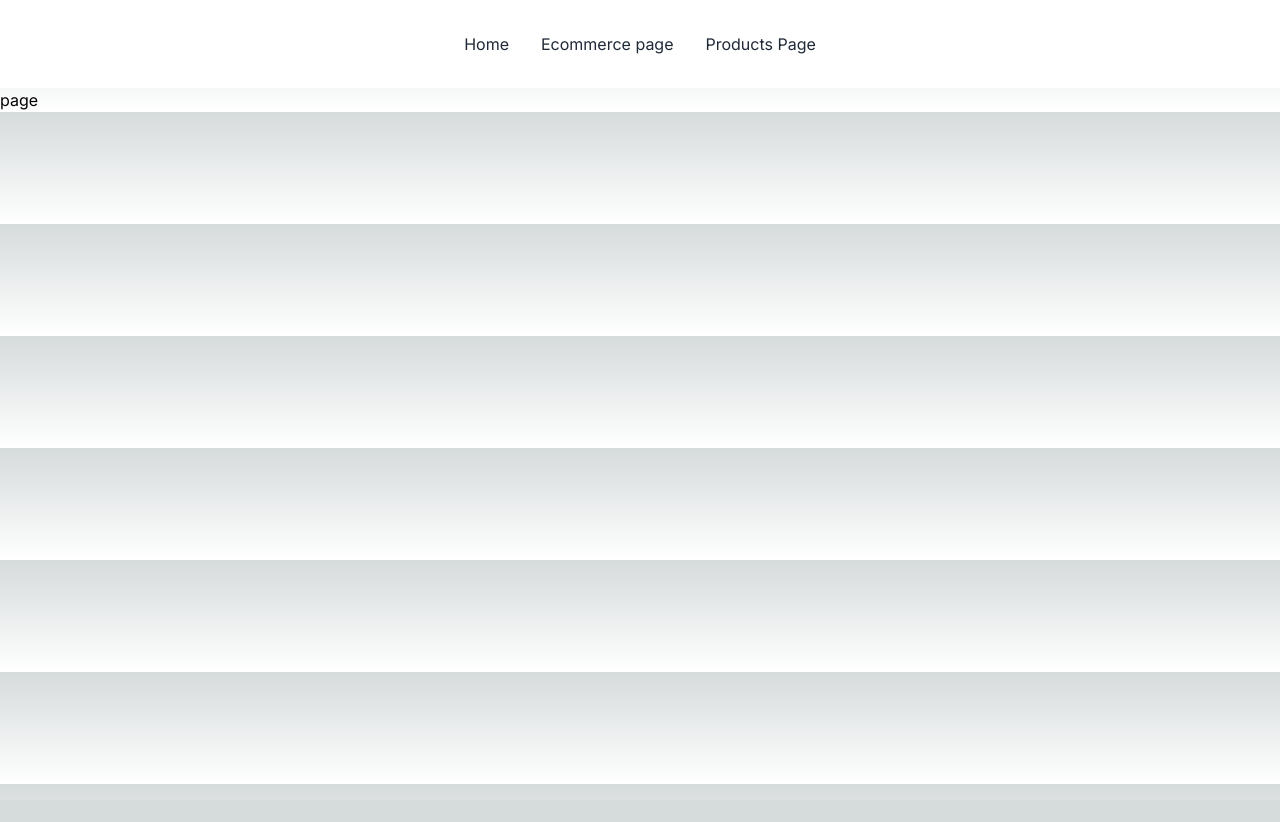
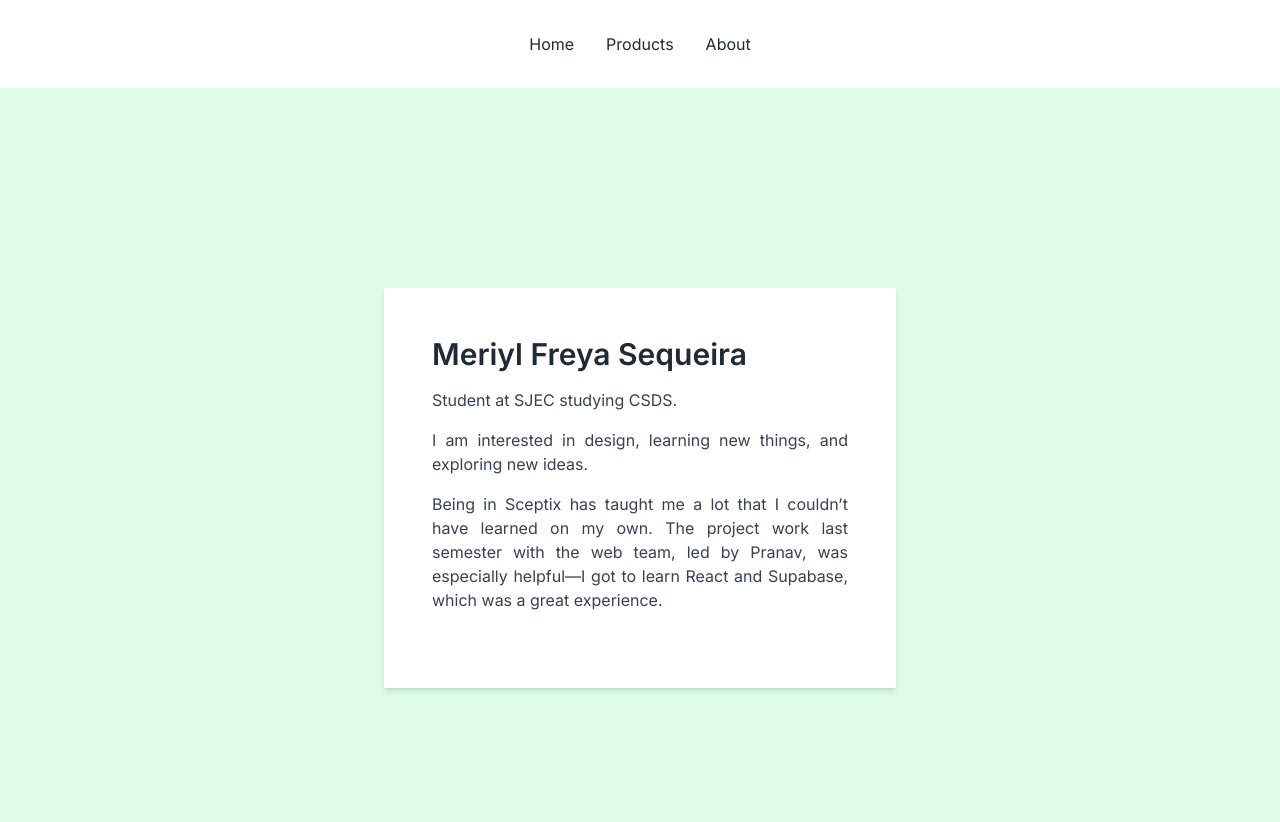
Before and after one commit to FreyaMeriyl/Learning-Next.js, a Next.js app: page /about in a window 1280 px wide. Shown: the top 822 px of the page. Before the commit the page ends 800 px from the top, so only its background shows below. Built offline with nearby package versions, Linux system fonts and the light colour scheme.

Commit message:
Change of directories

```diff
--- a/src/app/about/page.jsx
+++ b/src/app/about/page.jsx
@@ -1,9 +1,26 @@
 import React from 'react'
 
-const page = () => {
+const Page = () => {
   return (
-    <div>page</div>
+    <div className="min-h-screen bg-green-100 flex items-center justify-center">
+      <div className="bg-white p-12 shadow-md max-w-lg">
+
+        <h1 className="text-3xl font-semibold text-gray-800 mb-4">Meriyl Freya Sequeira</h1>
+
+        <p className="text-gray-700 mb-4">Student at SJEC studying CSDS.</p>
+
+        <p className="text-gray-700 mb-4 text-justify">
+          I am interested in design, learning new things, and exploring new ideas.
+        </p>
+
+        <p className="text-gray-700 text-justify mb-7">
+          Being in Sceptix has taught me a lot that I couldn’t have learned on my own. The project
+          work last semester with the web team, led by Pranav, was especially helpful—I got to learn
+          React and Supabase, which was a great experience.
+        </p>
+      </div>
+    </div>
   )
 }
 
-export default page
+export default Page
--- /dev/null
+++ b/src/app/components/NavBar.jsx
@@ -0,0 +1,22 @@
+import React from 'react';
+import Link from 'next/link'
+
+function NavBar() {
+  return (
+    <div className="bg-white p-4 text-center">
+      <Link href="/">
+        <button className="m-2 p-2 text-gray-800 rounded hover:text-blue-900">Home</button>
+      </Link>
+
+      <Link href="/products">
+        <button className="m-2 p-2 text-gray-800 rounded hover:text-blue-900">Products</button>
+      </Link>
+
+      <Link href="/about">
+        <button className="m-2 p-2 text-gray-800 rounded hover:text-blue-900">About</button>
+      </Link>
+    </div>
+  );
+}
+
+export default NavBar;
--- a/src/components/button.jsx
+++ b/src/app/components/button.jsx
@@ -1,12 +1,15 @@
 import React from "react";
+import Link from 'next/link'
 
 const Button = () => {
     return (
      <>
+     <Link href="/home">
         <button className="bg-green-400 rounded text-white hover:scale-110
 px-5 py-2">
-            Button
+            Shop
         </button>
+    </Link>
     </>
     );
 };
--- a/src/app/home/page.jsx
+++ /dev/null
@@ -1,35 +0,0 @@
-import React from 'react';
-
-const Page = () => {
-  return (
-    <div className="min-h-screen bg-blue-100 flex items-center justify-center">
-    <div className="bg-white p-12 shadow-md">
-      <h1 className="text-3xl font-bold mb-4 text-gray-700">E-commerce Home Page</h1>
-      <p className="mb-4 text-gray-700 text-justify">
-        The header or the top part of the page includes a logo,
-        navigation bar and a hero section which highlights special
-        offers and new products.
-        <img src="./images/img1" width="500" height="400" />
-      </p>
-      <p className="mb-4 text-gray-700 text-justify">
-        The next part contains the link that takes you to the product
-        page
-        <img src='./images/img2' width="500" height="300" />
-
-      </p>
-      <p className="mb-4 text-gray-700 text-justify">
-        Next contains the customer reviews or testimonials who have
-        bought products which will help new customers see what others
-        think of the store and its items.
-      </p>
-      <p className="mb-4 text-gray-700 text-justify">
-        The footer or the bottom part of this page contains contact info,
-        newsletter signups, etc.
-        <img src='./images/img3' width="500" height="300" />
-      </p>
-    </div>
-    </div>
-  );
-};
-
-export default Page;
--- a/src/app/layout.js
+++ b/src/app/layout.js
@@ -1,6 +1,6 @@
 import { Inter } from "next/font/google";
 import "./globals.css";
-import NavBar from "@/components/NavBar";
+import NavBar from "@/app/components/NavBar";
 
 const inter = Inter({ subsets: ["latin"] });
 
--- a/src/app/page.js
+++ b/src/app/page.js
@@ -5,30 +5,39 @@ and this specific p-25 is not included in it.
 But if I change it to p-20 or p-16,etc, padding will work*/
 
 import React from 'react'
-import Button from '@/components/button';
+import Button from '@/app/components/button';
 
-const Page = () => {
+const page = () => {
   return (
-    <div className="min-h-screen bg-green-100 flex items-center justify-center">
-      <div className="bg-white p-12 shadow-md max-w-lg">
+    <div className="min-h-screen bg-blue-100 flex items-center justify-center">
+    <div className="bg-white p-12 shadow-md">
+      <h1 className="text-3xl font-bold mb-4 text-gray-700">E-commerce Home Page</h1>
+      <p className="mb-4 text-gray-700 text-justify">
+        The header or the top part of the page includes a logo,
+        navigation bar and a hero section which highlights special
+        offers and new products.
+        <img src="./images/img1" width="500" height="400" />
+      </p>
+      <p className="mb-4 text-gray-700 text-justify">
+        The next part contains the link that takes you to the product
+        page
+        <img src='./images/img2' width="500" height="300" />
 
-        <h1 className="text-3xl font-semibold text-gray-800 mb-4">Meriyl Freya Sequeira</h1>
-
-        <p className="text-gray-700 mb-4">Student at SJEC studying CSDS.</p>
-
-        <p className="text-gray-700 mb-4 text-justify">
-          I am interested in design, learning new things, and exploring new ideas.
-        </p>
-
-        <p className="text-gray-700 text-justify mb-7">
-          Being in Sceptix has taught me a lot that I couldn’t have learned on my own. The project
-          work last semester with the web team, led by Pranav, was especially helpful—I got to learn
-          React and Supabase, which was a great experience.
-        </p>
-        <Button />
-      </div>
+      </p>
+      <p className="mb-4 text-gray-700 text-justify">
+        Next contains the customer reviews or testimonials who have
+        bought products which will help new customers see what others
+        think of the store and its items.
+      </p>
+      <p className="mb-4 text-gray-700 text-justify">
+        The footer or the bottom part of this page contains contact info,
+        newsletter signups, etc.
+        <img src='./images/img3' width="500" height="300" />
+      </p>
+      <Button/>
+    </div>
     </div>
   )
 }
 
-export default Page
+export default page
--- a/src/components/NavBar.jsx
+++ /dev/null
@@ -1,13 +0,0 @@
-import React from 'react';
-
-function NavBar() {
-  return (
-    <div className="bg-white p-4 text-center">
-      <button className="m-2 p-2 text-gray-800 rounded hover:text-blue-900">Home</button>
-      <button className="m-2 p-2 text-gray-800 rounded hover:text-blue-900">Ecommerce page</button>
-      <button className="m-2 p-2 text-gray-800 rounded hover:text-blue-900">Products Page</button>
-    </div>
-  );
-}
-
-export default NavBar;
```
